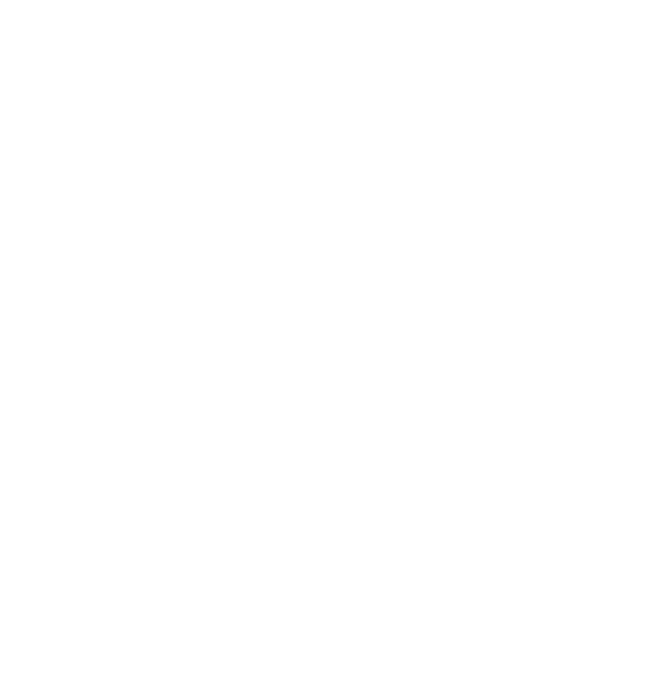
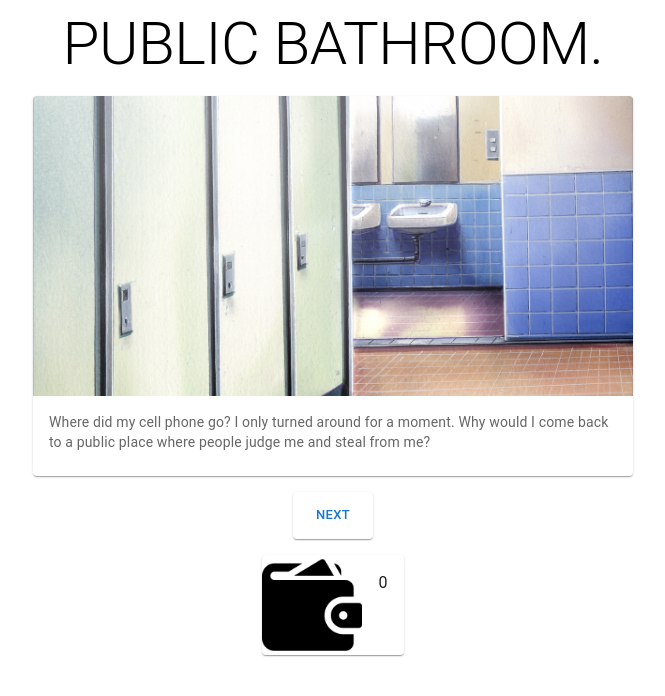
Before and after one commit to clairte/Day-In-A-Life, a React (Create React App) app in the folder client/: page /shower in a window 1280 px wide. Before the commit this address had no page. Shown: the top 696 px of the page, without its empty margins (307-972 px from the left). Built offline with nearby package versions, Linux system fonts and the light colour scheme.

Commit message:
Add shower page, modify morning and laundry pages

```diff
--- a/client/src/App.js
+++ b/client/src/App.js
@@ -3,6 +3,7 @@
 
 import Home from './pages/Home.js';
 import Morning from './pages/Morning.js';
+import Shower from './pages/Shower.js';
 import Laundry from './pages/Laundry.js';
 import Day from './pages/Day.js';
 
@@ -18,6 +19,7 @@
           <Routes>
             <Route path="/home" element={<Home />} />
             <Route path="/morning" element={<Morning />} />
+            <Route path="/shower" element={<Shower />} />
             <Route path="/laundry" element={<Laundry />} />
             <Route path="/day" element={<Day />} />
 
--- a/client/src/pages/Laundry.js
+++ b/client/src/pages/Laundry.js
@@ -12,7 +12,7 @@
                 results="I don’t have enough cash on me to pay for using the laundry machine, and I don’t have any detergent either. I guess I just won’t wash my clothes today. Subtract 10 from wallet."
                 image={LaundryRoom}
                 nextRoute="/day"
-                coinValue="0"
+                coinValue="5"
             />
         </div>
     )
--- a/client/src/pages/Morning.js
+++ b/client/src/pages/Morning.js
@@ -2,7 +2,7 @@
 
 import ScenarioPage from '../components/ScenarioPage';
 
-import PublicBath from '../images/bathroom.jpg';
+import MorningOutside from '../images/morning.png';
 
 function Morning (){
 
@@ -11,7 +11,7 @@
             <ScenarioPage
                 title="EARLY IN THE MORNING. "
                 scenario="I slept pretty badly last night, but today is a new day. My body and hair are starting to smell bad, and my clothes are so sweaty from being worn all the time. It’s so early, how should I freshen up?"
-                image={PublicBath}
+                image={MorningOutside}
                 choice1="Shower"
                 route1="/shower"
                 choice2="Wash clothes"
--- /dev/null
+++ b/client/src/pages/Shower.js
@@ -0,0 +1,21 @@
+import React from 'react';
+
+import ResultsPage from '../components/ResultsPage';
+
+import PublicBath from '../images/bathroom.jpg';
+
+function Shower () {
+    return(
+        <div>
+            <ResultsPage
+                title="PUBLIC BATHROOM."
+                results="Where did my cell phone go? I only turned around for a moment. Why would I come back to a public place where people judge me and steal from me?"
+                image={PublicBath}
+                nextRoute="/day"
+                coinValue="0"
+            />
+        </div>
+    )
+}
+
+export default Shower;
```
